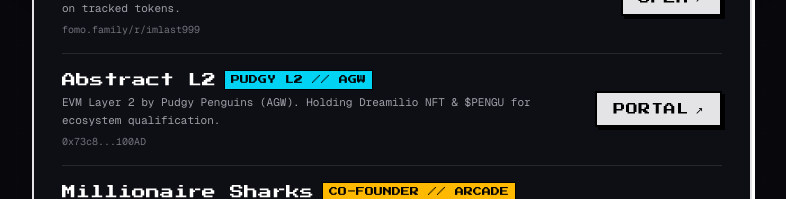
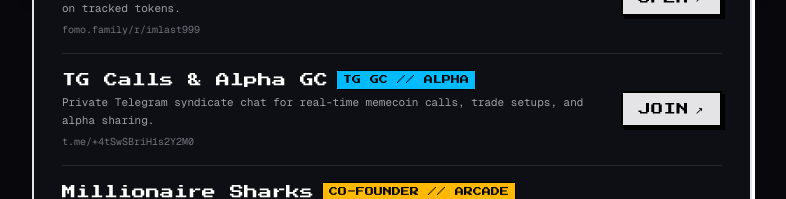
Before and after one commit to imlast999/social-page, a Next.js app: page /web3 in a window 1280 px wide. Shown: the part 571-770 px from the top of the page, without its empty margins (248-1034 px from the left). Built offline with nearby package versions, Linux system fonts and the light colour scheme.

Commit message:
feat: purge abstract, add tg gc calls link to hero and web3

```diff
--- a/app/components/Terminal.tsx
+++ b/app/components/Terminal.tsx
@@ -239,7 +239,7 @@ export default function Terminal({ onExploreProjects }: TerminalProps) {
               roblox     https://roblox.com/users/1193901121/profile{'\n'}
               github     https://github.com/imlast999{'\n'}
               ethereum   0x2232047f31888e6EAdC21d920E8FC4BD3ccDE13f{'\n'}
-              abstract   https://portal.abs.xyz/profile/0x73c83FD4803095f2da1D2b4C74D6332abbd100AD{'\n'}
+              tg gc      https://t.me/+4tSwSBriH1s2Y2M0{'\n'}
               fomo       https://fomo.family/r/imlast999{'\n'}
               axiom      https://axiom.trade/@imlast999
             </div>
--- a/app/page.tsx
+++ b/app/page.tsx
@@ -94,11 +94,11 @@ const SOCIAL_ITEMS: SocialItem[] = [
     glowColor: 'rgba(98, 126, 234, 0.4)',
   },
   {
-    id: 'abstract',
-    label: 'abstract',
-    href: 'https://portal.abs.xyz/profile/0x73c83FD4803095f2da1D2b4C74D6332abbd100AD',
-    brandColor: '#00FF88',
-    glowColor: 'rgba(0, 255, 136, 0.4)',
+    id: 'tggc',
+    label: 'tg gc',
+    href: 'https://t.me/+4tSwSBriH1s2Y2M0',
+    brandColor: '#24A1DE',
+    glowColor: 'rgba(36, 161, 222, 0.4)',
   },
   {
     id: 'fomo',
@@ -802,7 +802,7 @@ export default function SocialLinksMatrix() {
                               hoverColor
                             )}
                           >
-                            {char}
+                            {char === ' ' ? '\u00A0' : char}
                           </span>
                         </span>
                       </span>
--- a/app/web3/page.tsx
+++ b/app/web3/page.tsx
@@ -4,7 +4,7 @@ import React, { useState, useEffect, useRef } from 'react'
 import Link from 'next/link'
 
 const EVM_ADDRESS = '0x2232047f31888e6EAdC21d920E8FC4BD3ccDE13f'
-const ABSTRACT_PROFILE = 'https://portal.abs.xyz/profile/0x73c83FD4803095f2da1D2b4C74D6332abbd100AD'
+const TG_GC_URL = 'https://t.me/+4tSwSBriH1s2Y2M0'
 const AXIOM_PROFILE = 'https://axiom.trade/@imlast999'
 const SHARKS_URL = 'https://millionairesharks.com'
 const FOMO_URL = 'https://fomo.family/r/imlast999'
@@ -32,14 +32,14 @@ const PROTOCOL_ITEMS = [
     actionLabel: 'OPEN',
   },
   {
-    id: 'abstract',
-    title: 'Abstract L2',
-    sub: 'EVM Layer 2 by Pudgy Penguins (AGW). Holding Dreamilio NFT & $PENGU for ecosystem qualification.',
-    handle: '0x73c8...100AD',
-    url: ABSTRACT_PROFILE,
-    status: 'PUDGY L2 // AGW',
-    tagColor: 'bg-cyan-400 text-black',
-    actionLabel: 'PORTAL',
+    id: 'tggc',
+    title: 'TG Calls & Alpha GC',
+    sub: 'Private Telegram syndicate chat for real-time memecoin calls, trade setups, and alpha sharing.',
+    handle: 't.me/+4tSwSBriH1s2Y2M0',
+    url: TG_GC_URL,
+    status: 'TG GC // ALPHA',
+    tagColor: 'bg-sky-400 text-black',
+    actionLabel: 'JOIN',
   },
   {
     id: 'sharks',
```
Also changed, not shown: 1 other file (tests, documents, lock files or other folders).
